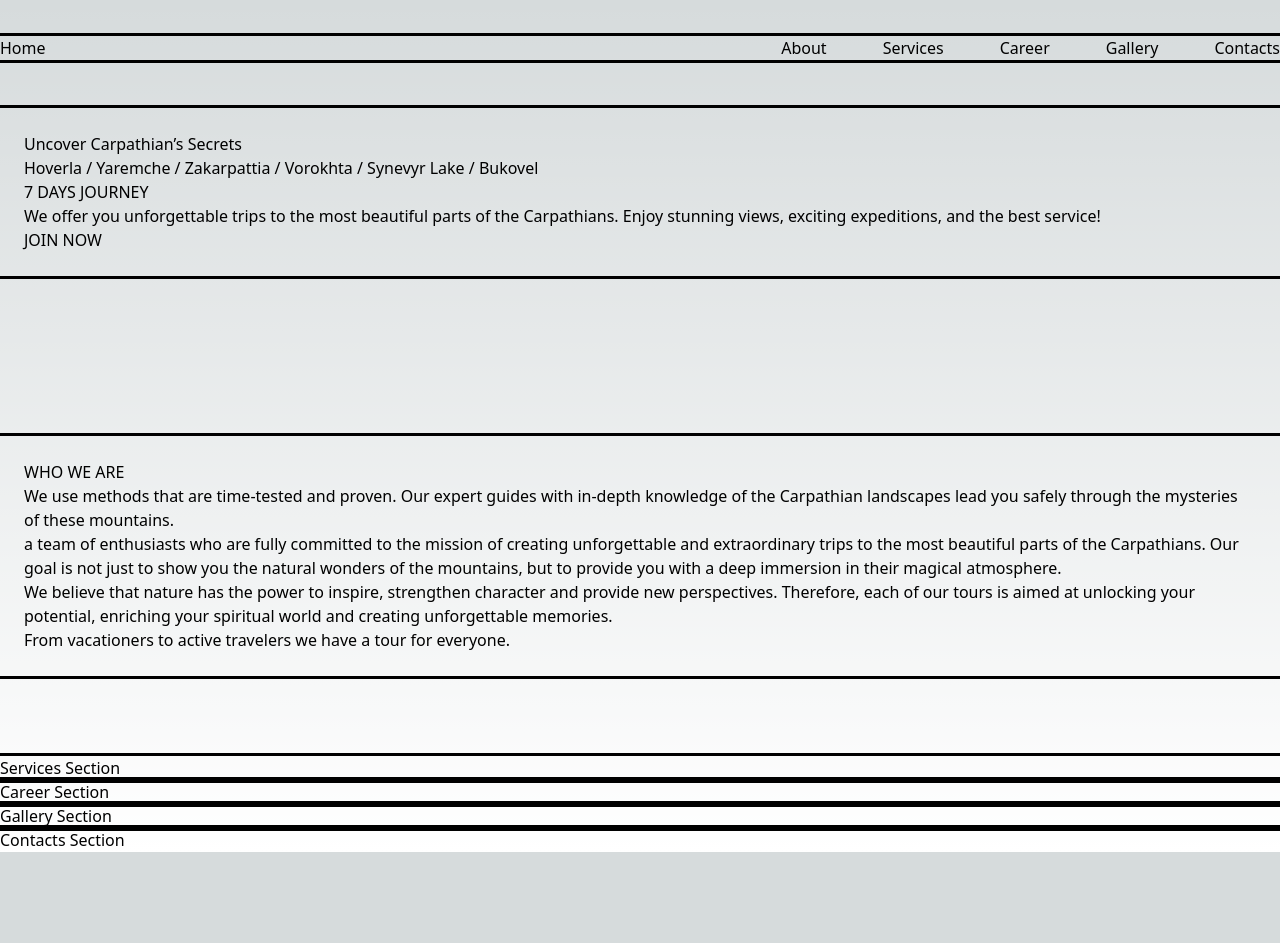
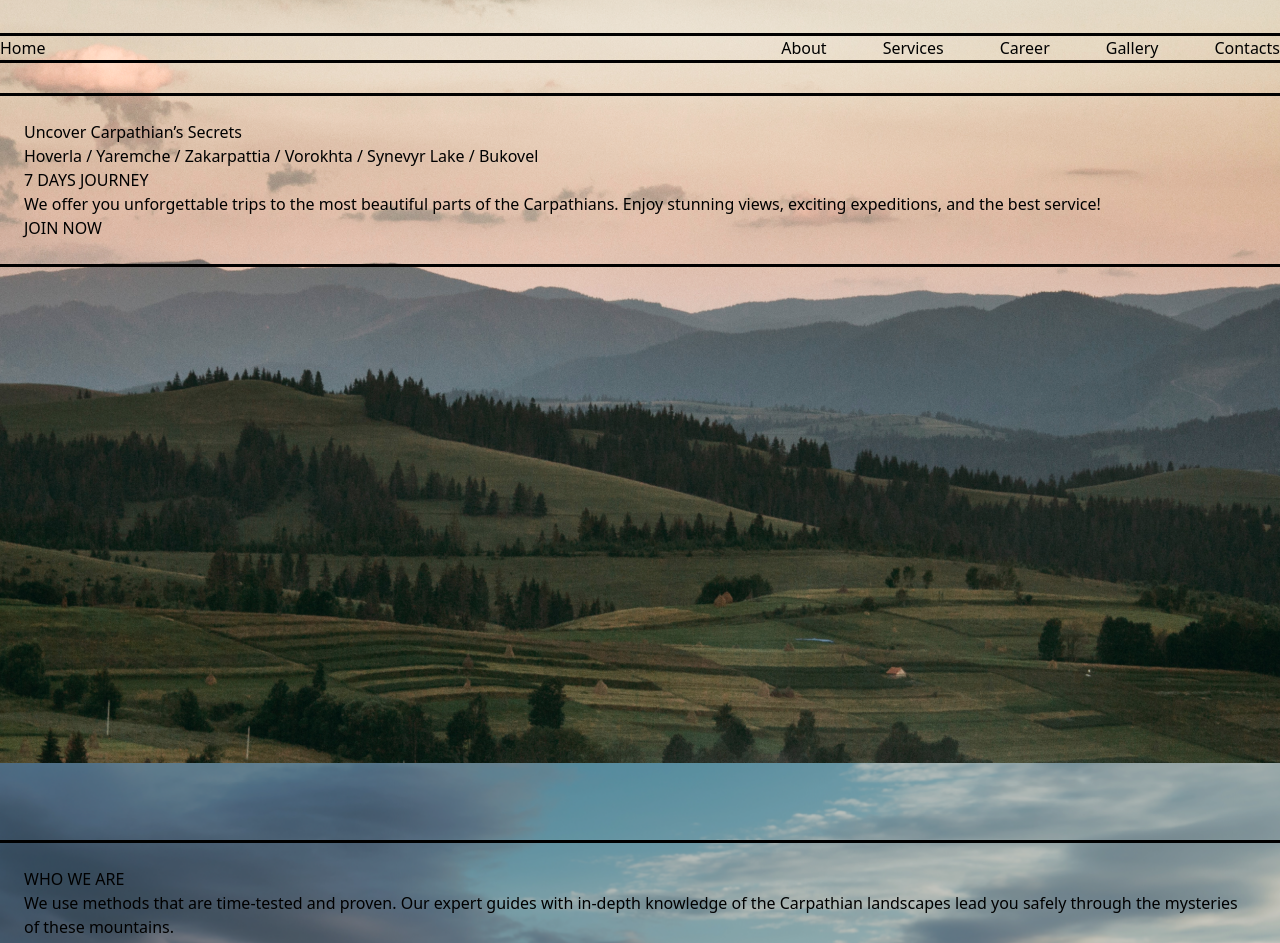
Before and after one commit to YuriyAtamanenko/CarpTravelApp, a Next.js app: page / in a window 1280 px wide. Shown: the top 943 px of the page. Before the commit the page ends 852 px from the top, so only its background shows below. Built offline with nearby package versions, Linux system fonts and the light colour scheme.

Commit message:
add bg images on sections

```diff
--- a/app/About/page.tsx
+++ b/app/About/page.tsx
@@ -1,6 +1,6 @@
 export default function About() {
   return (
-    <section className="py-20" id="about">
+    <section className="about py-20" id="about">
       <div className="container mx-auto max-w-7xl outline p-6">
         <h2>WHO WE ARE</h2>
         <p>
--- a/app/Career/page.tsx
+++ b/app/Career/page.tsx
@@ -1,6 +1,6 @@
 export default function Career() {
   return (
-    <section className="" id="career">
+    <section className="career" id="career">
       <div className="mx-auto max-w-7xl outline"> Career Section</div>
     </section>
   );
--- a/app/Contacts/page.tsx
+++ b/app/Contacts/page.tsx
@@ -1,6 +1,6 @@
 export default function Contacts() {
   return (
-    <section className="" id="contacts">
+    <section className="contacts" id="contacts">
       <div className="mx-auto max-w-7xl outline"> Contacts Section</div>
     </section>
   );
--- a/app/Gallery/page.tsx
+++ b/app/Gallery/page.tsx
@@ -1,6 +1,6 @@
 export default function Gallery() {
   return (
-    <section className="" id="gallery">
+    <section className="gallery" id="gallery">
       <div className="mx-auto max-w-7xl outline"> Gallery Section</div>
     </section>
   );
--- a/app/Hero/page.tsx
+++ b/app/Hero/page.tsx
@@ -2,7 +2,7 @@ import Link from "next/link";
 
 export default function Hero() {
   return (
-    <section className="pb-20">
+    <section className="hero pb-20 pt-24">
       <div className="container mx-auto max-w-7xl outline p-6">
         <h1>Uncover Carpathian’s Secrets</h1>
         <p>
--- a/app/Services/page.tsx
+++ b/app/Services/page.tsx
@@ -1,6 +1,6 @@
 export default function Services() {
   return (
-    <section className="" id="services">
+    <section className="services" id="services">
       <div className="mx-auto max-w-7xl outline"> Services Section</div>
     </section>
   );
--- a/app/globals.css
+++ b/app/globals.css
@@ -25,3 +25,45 @@ body {
     )
     rgb(var(--background-start-rgb));
 }
+
+.hero {
+  background-image: url(../public//Hero.png);
+  background-repeat: no-repeat;
+  background-size: cover;
+  height: 763px;
+}
+
+.about {
+  background-image: url(../public/About.png);
+  background-repeat: no-repeat;
+  background-size: cover;
+  height: 826px;
+}
+
+.services {
+  background-image: url(../public/Services01.png);
+  background-repeat: no-repeat;
+  background-size: cover;
+  height: 779px;
+}
+
+.career {
+  background-image: url(../public/Career.png);
+  background-repeat: no-repeat;
+  background-size: cover;
+  height: 818px;
+}
+
+.gallery {
+  background-image: url(../public/Gallery.png);
+  background-repeat: no-repeat;
+  background-size: cover;
+  height: 788px;
+}
+
+.contacts {
+  background-image: url(../public/Contacts.png);
+  background-repeat: no-repeat;
+  background-size: cover;
+  height: 762px;
+}
--- a/components/Header.tsx
+++ b/components/Header.tsx
@@ -2,7 +2,7 @@ import Link from "next/link";
 
 export default function Header() {
   return (
-    <header className="pt-9 pb-12">
+    <header className="pt-9 pb-12 absolute w-full">
       <div className="mx-auto max-w-7xl outline">
         <nav className="flex justify-between">
           <div>
```
